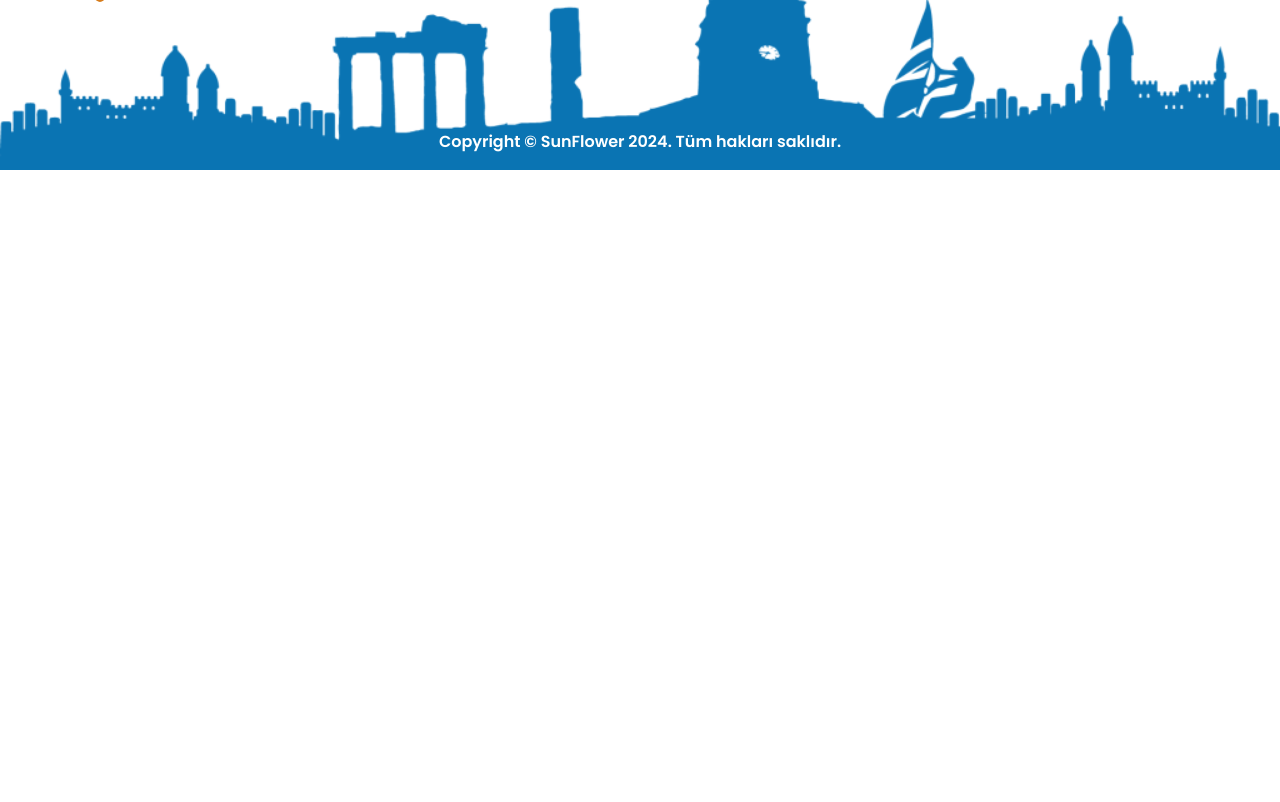
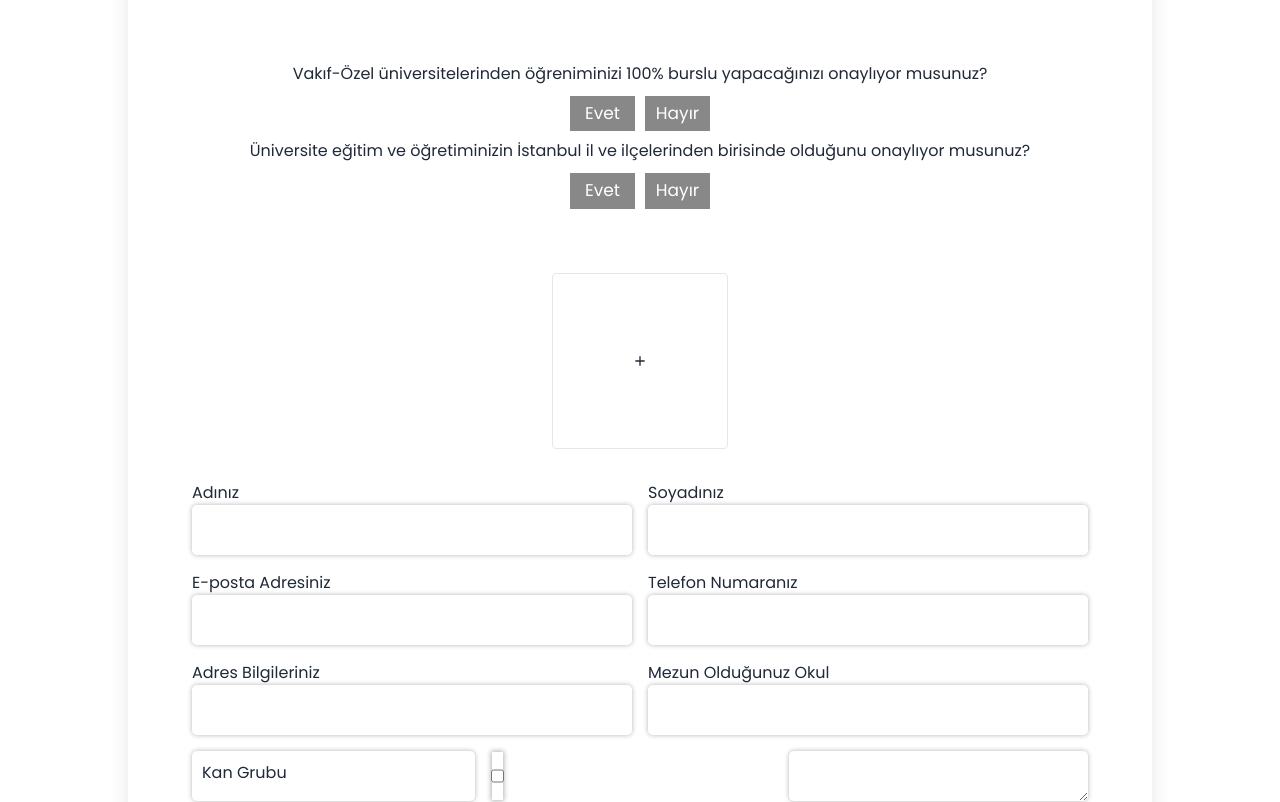
Before and after one commit to Mervegk/antalya, a Next.js app: page /burs/burs-basvurusu-yap in a window 1280 px wide. Shown: the part 400-1202 px from the top of the page. Before the commit the page ends 800 px from the top, so only its background shows below. Built offline with nearby package versions, Linux system fonts and the light colour scheme.

Commit message:
burs form started, bagis page finished, custom color classes tailwind

```diff
--- a/app/burs/bagis-yapmak-istiyorum/page.js
+++ b/app/burs/bagis-yapmak-istiyorum/page.js
@@ -37,8 +37,6 @@ function Page() {
                             </div>
                             <div dangerouslySetInnerHTML={{ __html: i.info }} className='text-center text-base md:text-xl text-thirdcolor'></div>
                         </div>
-
-
                     )
                 })
             }
--- a/app/burs/burs-basvurusu-yap/page.js
+++ b/app/burs/burs-basvurusu-yap/page.js
@@ -1,9 +1,38 @@
-import React from 'react'
+"use client"
+import React, { useEffect, useState } from 'react';
+import PageLayout from '@/components/layout/PageLayout';
+import Form from '@/components/Form';
 
-function page() {
+function Page() {
+    const [image, setImage] = useState();
+
+    function handleChange(e) {
+        console.log(e.target.files);
+        setImage(URL.createObjectURL(e.target.files[0]));
+    }
+
+    function onSubmit(e) {
+        e.preventDefault();
+        var formData = new FormData(e.target);
+        const formValues = Object.fromEntries(formData);
+        console.log('form values', formValues)
+    }
+
+    const items = [
+        {
+            name: "Burs",
+            link: ""
+        },
+        {
+            name: "Burs Başvurusu Yap",
+            link: "/burs/burs-basvurusu-yap"
+        }
+    ];
     return (
-        <div>Burs Başvurusu Yap</div>
+        <PageLayout items={items} crumbPageTitle="Burs Başvurusu Yap">
+            <Form />
+        </PageLayout>
     )
 }
 
-export default page
+export default Page
--- a/app/globals.css
+++ b/app/globals.css
@@ -4,7 +4,7 @@
 
 
 :root {
-  --prim-color: #FABC3D;
+  --primary-color: #FABC3D;
   --secondary-color: #123075;
 }
 
@@ -15,14 +15,6 @@
 @layer utilities {
   .text-balance {
     text-wrap: balance;
-  }
-
-  .primary-bg {
-    background: var(--prim-color);
-  }
-
-  .secondary-bg {
-    background: var(--secondary-color);
   }
 
   .button {
@@ -36,6 +28,13 @@
 
   .button:hover {
     background-color: #0350d2;
+  }
+
+  .flex-class {
+    display: flex;
+    justify-content: center;
+    align-items: center;
+    gap: 1rem;
   }
 }
 
@@ -110,6 +109,103 @@ body {
 
 /*  SLİCK SLİDER END */
 
+.radio-field {
+  display: flex;
+  justify-content: center;
+  gap: 10px;
+}
+
+/* FORM START */
+
+.form-input {
+  background: white;
+  outline: 1px solid transparent;
+  border-radius: 5px;
+  height: 50px;
+  padding: 10px;
+  /* flex-grow: 1; */
+  box-shadow: 0px 0px 5px 0px rgba(0, 0, 0, .3);
+  transition: all .23s linear;
+}
+
+.form-input:focus-visible {
+  outline: 1px solid var(--secondary-color);
+  box-shadow: 0px 0px 5px 2px rgba(10, 116, 179, .5);
+}
+
+/* styles/CustomSelect.module.css */
+.custom-select {
+  position: relative;
+}
+
+.custom-select-elected {
+  cursor: pointer;
+}
+
+.custom-select-options {
+  position: absolute;
+  top: 100%;
+  left: 0;
+  right: 0;
+  background-color: #fff;
+  z-index: 10;
+  width: 100%;
+}
+
+.custom-select-options div {
+  padding: 10px;
+  cursor: pointer;
+}
+
+.custom-select-options div:hover {
+  background-color: #f0f0f0;
+}
+
+
+#radio-group {
+  display: flex;
+  flex-direction: column;
+  gap: 10px;
+}
+
+#radio-group label {
+  display: inline-block;
+  position: relative;
+  box-sizing: border-box;
+  text-decoration: none;
+  color: #fff;
+  padding: 5px;
+  font-size: 17px;
+  text-align: center;
+  font-weight: medium;
+  background: #888;
+  /* box-shadow: inset 0 2px 0px rgba(255, 255, 255, 0.25),
+  inset 0 -2px 0px rgba(0, 0, 0, 0.18); */
+  transition: 0.3s;
+  min-width: 65px;
+  transition: all 150ms linear;
+}
+
+#radio-group label:has(input:checked) {
+  background: var(--primary-color);
+  color: white;
+  box-shadow: inset 1px 1px 0px rgba(136, 136, 136, 0.3),
+    inset -1px -1px 0px rgba(255, 255, 255, 0.25);
+  /*
+  border: dotted 5px coral;
+  box-shadow: none;
+*/
+}
+
+#radio-group input {
+  -webkit-appearance: none;
+  -moz-appearance: none;
+  appearance: none;
+  display: none;
+}
+
+/* FORM END */
+
 @media (min-width: 1400px) {
   .custom-container {
     max-width: 1170px;
--- a/app/page.js
+++ b/app/page.js
@@ -38,7 +38,7 @@ export default function Home() {
   return (
     <main className="min-h-screen">
       <div id="hero-section" className="h-44 md:h-80 lg:h-[550px] bg-cover bg-no-repeat bg-center" style={heroBg}></div>
-      <div className="my-0 md:my-16 lg:my-32 primary-bg py-6 px-7 relative flex justify-center">
+      <div className="my-0 md:my-16 lg:my-32 bg-maincolor py-6 px-7 relative flex justify-center">
         <div className="absolute md:left-[-20px] xl:left-0 bottom-[-20px] xl:bottom-[-140px]">
           <Image src={Illust1} width={450} alt="illustrations" className="xl:w-[450px] lg:w-[350px] md:w-[250px] md:block hidden " />
         </div>
--- /dev/null
+++ b/components/Form.js
@@ -0,0 +1,173 @@
+import React, { useState } from 'react'
+import { RiAddFill } from "react-icons/ri";
+import classNames from 'classnames';
+
+export default function Form() {
+    const [image, setImage] = useState();
+    const [isOpen, setIsOpen] = useState(false);
+    const [selectedOption, setSelectedOption] = useState(null);
+
+    const toggleOpen = () => setIsOpen(!isOpen);
+
+    const handleSelect = (option) => {
+        setSelectedOption(option);
+        setIsOpen(false);
+    };
+
+    function handleChange(e) {
+        console.log(e.target.files);
+        setImage(URL.createObjectURL(e.target.files[0]));
+    }
+
+    function onSubmit(e) {
+        e.preventDefault();
+        var formData = new FormData(e.target);
+        const formValues = Object.fromEntries(formData);
+        console.log('form values', formValues)
+    }
+    const radioInputs = [
+        {
+            label: "Vakıf-Özel üniversitelerinden öğreniminizi 100% burslu yapacağınızı onaylıyor musunuz?",
+            name: "burs",
+            options: [
+                {
+                    label: "Evet",
+                    value: 1
+                },
+                {
+                    label: "Hayır",
+                    value: 0
+                }
+            ]
+        },
+        {
+            label: "Üniversite eğitim ve öğretiminizin İstanbul il ve ilçelerinden birisinde olduğunu onaylıyor musunuz?",
+            name: "schoolCity",
+            options: [
+                {
+                    label: "Evet",
+                    value: 1
+                },
+                {
+                    label: "Hayır",
+                    value: 0
+                }
+            ]
+        }
+    ]
+    const textInputs = [
+        {
+            label: "Adınız",
+            name: "name"
+        },
+        {
+            label: "Soyadınız",
+            name: "surname"
+        },
+        {
+            label: "E-posta Adresiniz",
+            name: "email"
+        },
+        {
+            label: "Telefon Numaranız",
+            name: "phone"
+        },
+        {
+            label: "Adres Bilgileriniz",
+            name: "address"
+        },
+        {
+            label: "Mezun Olduğunuz Okul",
+            name: "school"
+        },
+    ]
+    const options = [
+        {
+            name: "0Rh+"
+        },
+        {
+            name: "0Rh-"
+        },
+        {
+            name: "ARh+"
+        },
+        {
+            name: "ARh-"
+        },
+        {
+            name: "BRh+"
+        },
+        {
+            name: "BRh-"
+        },
+        {
+            name: "ABRh+"
+        },
+        {
+            name: "ABRh-"
+        }
+    ]
+    return (
+        <form className='flex flex-col gap-4 text-gray-800' onSubmit={onSubmit}>
+            <div className='my-10'>
+                {
+                    radioInputs.slice(0, 2).map((i, index) => <fieldset key={index} className='text-center mb-2' id='radio-group'>
+                        <p>{i.label}</p>
+                        <div className='radio-field'>
+                            {
+                                i.options.map((item, insideIndex) => <label key={insideIndex}><input type="radio" name={i.name} value={item.value} />{item.label}</label>)
+                            }
+                        </div>
+                    </fieldset>)
+                }
+            </div>
+            <div className='flex flex-col gap-8 w-full'>
+                <div className='flex justify-center'>
+                    <label className='w-44 h-44 flex items-center justify-center border p-1 rounded'>
+                        {
+                            image ? <img src={image} alt='' className='w-full h-full object-cover' /> : <RiAddFill />
+                        }
+                        <input className='hidden w-full h-full' type="file" onChange={handleChange} accept='.png, .jpg, .jpeg, .webp' />
+                    </label>
+                </div>
+                <div className='flex-class flex-col'>
+                    <div className='flex-class flex-wrap'>
+                        {
+                            textInputs.map((i, index) =>
+                                <div key={index} className='flex-grow flex flex-col'>
+                                    <label>{i.label}</label>
+                                    <input type='text' name={i.name} className='form-input' />
+                                </div>)
+                        }
+                    </div>
+
+                    <div className='flex-class w-full'>
+                        <div className="custom-select flex-grow form-input w-1/3">
+                            <div onClick={toggleOpen} className="custom-select-selected">
+                                {selectedOption || 'Kan Grubu'}
+                            </div>
+                            {isOpen && (
+                                <div className="custom-select-options">
+                                    {options.map((option, index) => (
+                                        <div key={index} onClick={() => handleSelect(option.name)}>
+                                            {option.name}
+                                        </div>
+                                    ))}
+                                </div>
+                            )}
+                            <select className='hidden' name='bloodType'><option value={selectedOption}></option></select>
+                        </div>
+                        <div className='flex flex-grow w-1/3'>
+                            <input type='checkbox' className='form-input' />
+                        </div>
+                        <div className='flex flex-grow w-1/3'>
+                            <textarea className='form-input'></textarea>
+                        </div>
+                    </div>
+                </div>
+            </div>
+
+            <button type='submit' className='bg-yellow-500 p-4'>Gönder</button>
+        </form>
+    )
+}
--- a/components/homepage/Announcment.js
+++ b/components/homepage/Announcment.js
@@ -31,20 +31,20 @@ export default function Announcment() {
             </div>
             <div className="grid grid-cols-2 gap-4">
                 {
-                    sortedData.slice(0, 2).map((i) => <div key={i.id} className="secondary-bg p-4 rounded-lg flex flex-col justify-around">
+                    sortedData.slice(0, 2).map((i) => <div key={i.id} className="bg-blue p-4 rounded-lg flex flex-col justify-around">
                         <p className="text-white/50 flex gap-2 items-center"><RiCalendarLine /><span>{moment(i.created_date).format('DD MMMM YYYY')}</span></p>
                         <h4 className="text-white text-base xl:text-xl">{i.title}</h4>
                         <p className="text-white text-base xl:text-lg">{i.content.substring(0, 50) + '...'}</p>
                         <Link href={`/duyurular/${i.id}`} className="button">Devamını Oku</Link>
                     </div>)
                 }
-                {/*  <div className="secondary-bg p-4 rounded-lg flex flex-col justify-between">
+                {/*  <div className="bg-blue p-4 rounded-lg flex flex-col justify-between">
                     <p className="text-white/50 flex gap-2 items-center"><RiCalendarLine /><span>Tarih</span></p>
                     <h4 className="text-white text-xl">Başlık</h4>
                     <p className="text-white text-lg">İçerik</p>
                     <button className="button">Devamını Oku</button>
                 </div>
-                <div className="secondary-bg p-4 rounded-lg flex flex-col justify-between">
+                <div className="bg-blue p-4 rounded-lg flex flex-col justify-between">
                     <p className="text-white/50 flex gap-2 items-center"><RiCalendarLine /><span>Tarih</span></p>
                     <h4 className="text-white text-xl">Başlık</h4>
                     <p className="text-white text-lg">İçerik</p>
--- a/tailwind.config.js
+++ b/tailwind.config.js
@@ -18,7 +18,8 @@ module.exports = {
     },
     colors: {
       ...colors,
-      maincolor: '#FABC3D',
+      maincolor: 'var(--primary-color)',
+      blue: 'var(--secondary-color)',
       secondcolor: '#0A74B3',
       thirdcolor: '#888888',
       title: '#FBB529'
```
Also changed, not shown: 1 other file (tests, documents, lock files or other folders).
